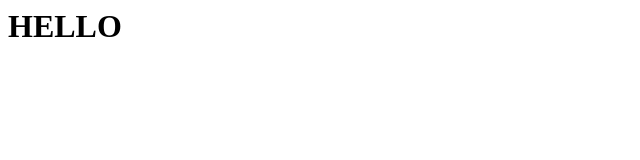
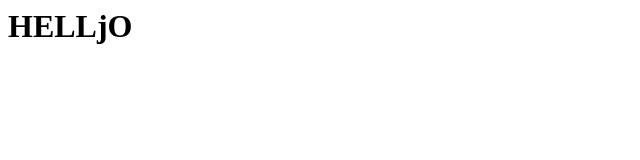
Before and after one commit to Byaku809/ani, a plain HTML site: page index.html in a window 1280 px wide. Shown: the full height of the page, 0-640 px from the left. Drawn offline with Linux system fonts and the light colour scheme.

Commit message:
Update index.html for my page github pages

```diff
--- a/index.html
+++ b/index.html
@@ -1 +1 @@
-<H1> HELLO</H1>
+<H1> HELLjO</H1>
```
